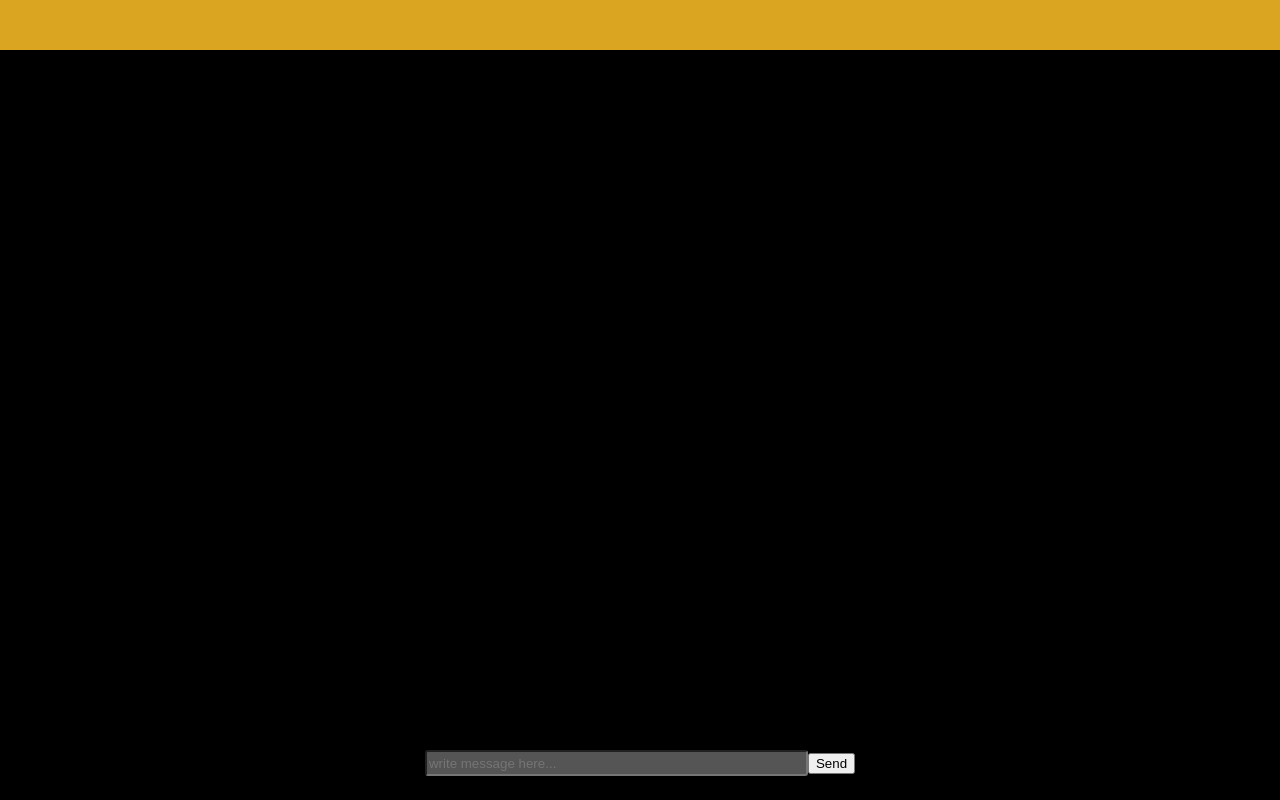
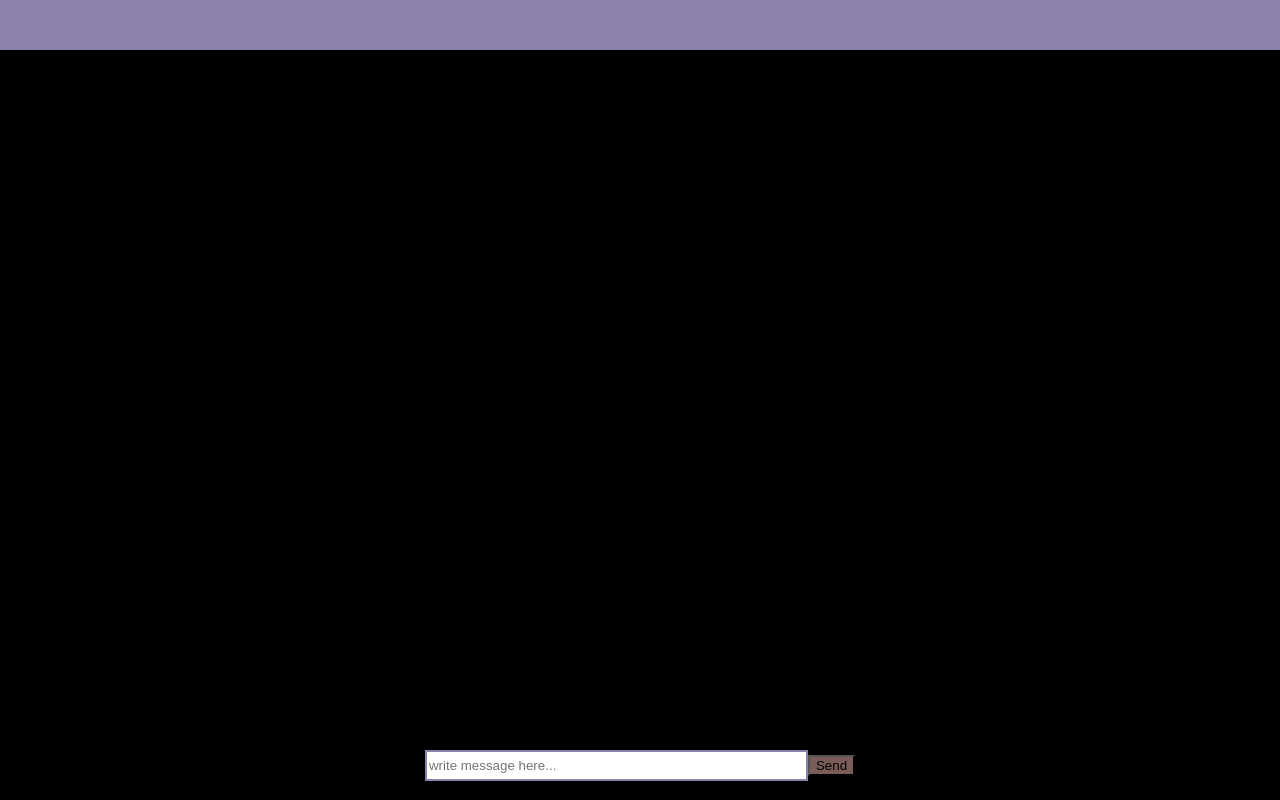
Before and after one commit to Yawp-Chat/Yawp, a React app: page /home in a window 1280 px wide. Built offline with nearby package versions, Linux system fonts and the light colour scheme; no server answers.

Commit message:
allowed users to sign up

```diff
--- a/src/client/containers/Login.jsx
+++ b/src/client/containers/Login.jsx
@@ -69,7 +69,8 @@ export default function ({ setUsername }) {
           setUsername(username);
           navigate('/home');
         } else {
-          loginPasswordRef.current.value = ""
+          document.getElementById('signupUsername').value = ""
+          document.getElementById('signupUsersecret').value = ""
         }
       })
       .catch(err => {
@@ -89,7 +90,8 @@ export default function ({ setUsername }) {
         <br />
         <label htmlFor="usersecret">Enter Password</label>
         <br />
-        <input ref={loginPasswordRef} name="usersecret" /> <br />
+        <input ref={loginPasswordRef} type="password" name="usersecret" /> <br />
+        <br />
         <button type="submit">Submit</button>
       </form>
     </>
@@ -104,20 +106,20 @@ export default function ({ setUsername }) {
       <form name="signup" onSubmit={(e) => handleSignUp(e)}>
         <label htmlFor="username">Create Username</label>
         <br />
-        <input name="username" />
+        <input id="signupUsername" name="username" />
         <br />
         <label htmlFor="usersecret">Create Password</label>
         <br />
-        <input name="usersecret" />
+        <input type="password" id="signupUsersecret" name="usersecret" />
         <br />
-        <label htmlFor="image">Choose Profile Picture</label>
-        <br />
-        <input name="image" type="file" placeholder="" onChange={
+        {/* <label htmlFor="image">Choose Profile Picture</label> */}
+        {/* <br /> */}
+        {/* <input name="image" type="file" placeholder="" onChange={
           (e) => {
             console.log(e.target.files[0])
             setImage(e.target.files[0])
           }
-        }/>
+        }/> */}
         <br />
         <button type="submit">Submit</button>
       </form>
--- a/src/client/containers/style/chat.css
+++ b/src/client/containers/style/chat.css
@@ -34,7 +34,7 @@ body{
 header{
   height: 50px;
   width: 100%;
-  background: goldenrod;
+  background: #8D80AD;
   margin-bottom: 20px;
 }
 
@@ -137,12 +137,12 @@ ul{
 }
 
 .currentUser h5{
-  background-color: dodgerblue;
+  background-color: #99B2DD;
   margin: 3px;
 }
 
 .otherUser h5{
-  background-color: tomato;
+  background-color: #64F58D;
   margin: 3px;
 }
 
@@ -157,11 +157,12 @@ ul{
 .chatInput{
   width: 75%;
   outline: none;
-  height: 20px;
-  background-color: #555;
+  height: 25px;
+  border: 2px solid #8D80AD;
+  /* background-color: #8D80AD; */
   /* border: 2px solid white; */
-  border-radius: 3px;
-  color: #aaa;
+  /* border-radius: 3px; */
+  color: white;
 
 }
 
@@ -170,6 +171,8 @@ ul{
   /* display: block; */
   /* position: relative; */
   /* left: 80% */
+  background-color: #7A5C58;
+
 }
 
 
--- a/src/server/routers/api.js
+++ b/src/server/routers/api.js
@@ -5,7 +5,7 @@ const loginController = require('../controllers/loginController');
 const router = express.Router();
 
 router.post('/signup',loginController.newUser, (req, res) => {
-  return res.status(200);
+  return res.status(200).json({ auth: res.locals.valid });
 });
 
 router.post('/login', loginController.user, (req, res) => {
```
Also changed, not shown: src/server/controllers/loginController.js (+4 -4 lines).
